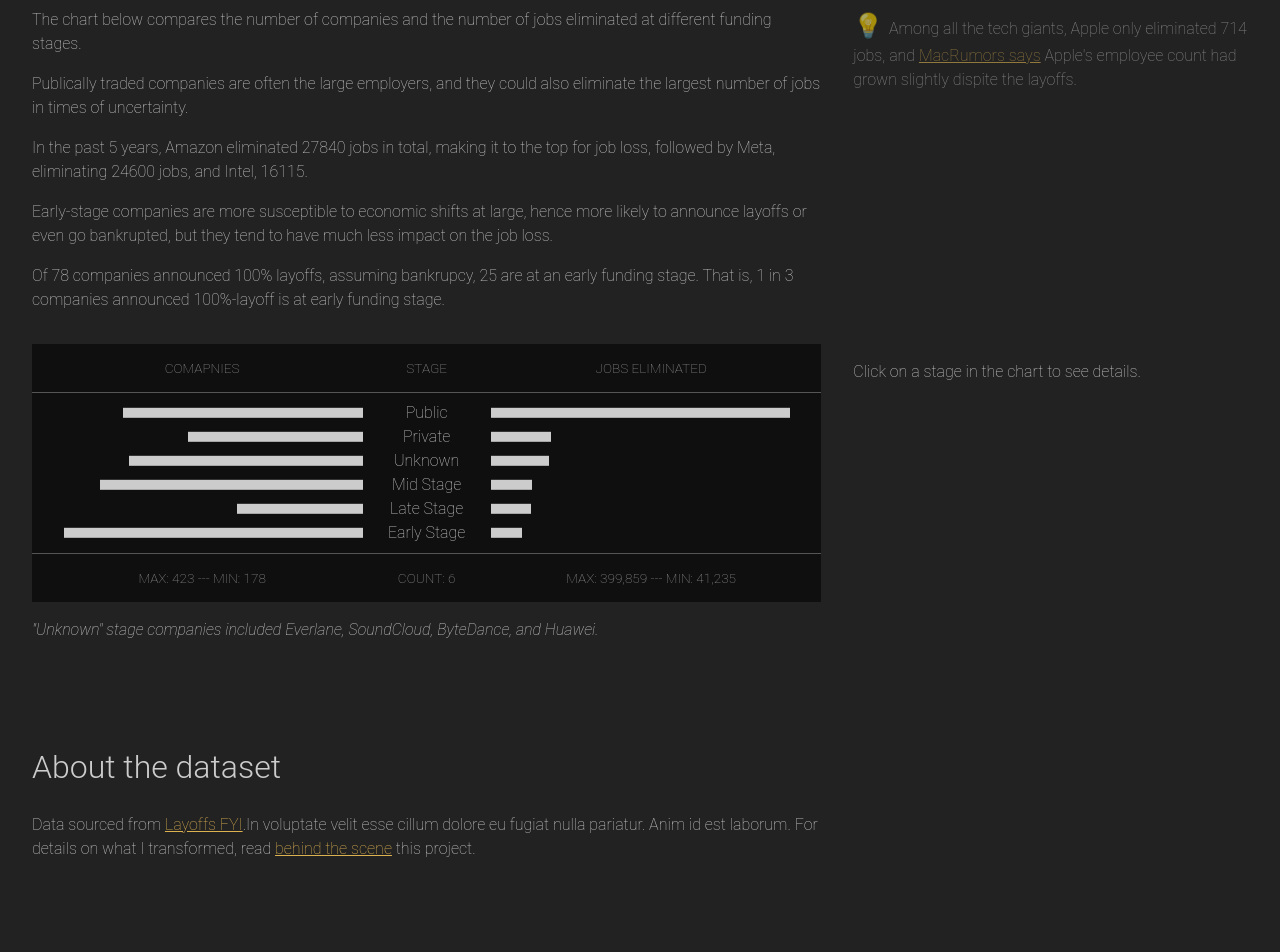
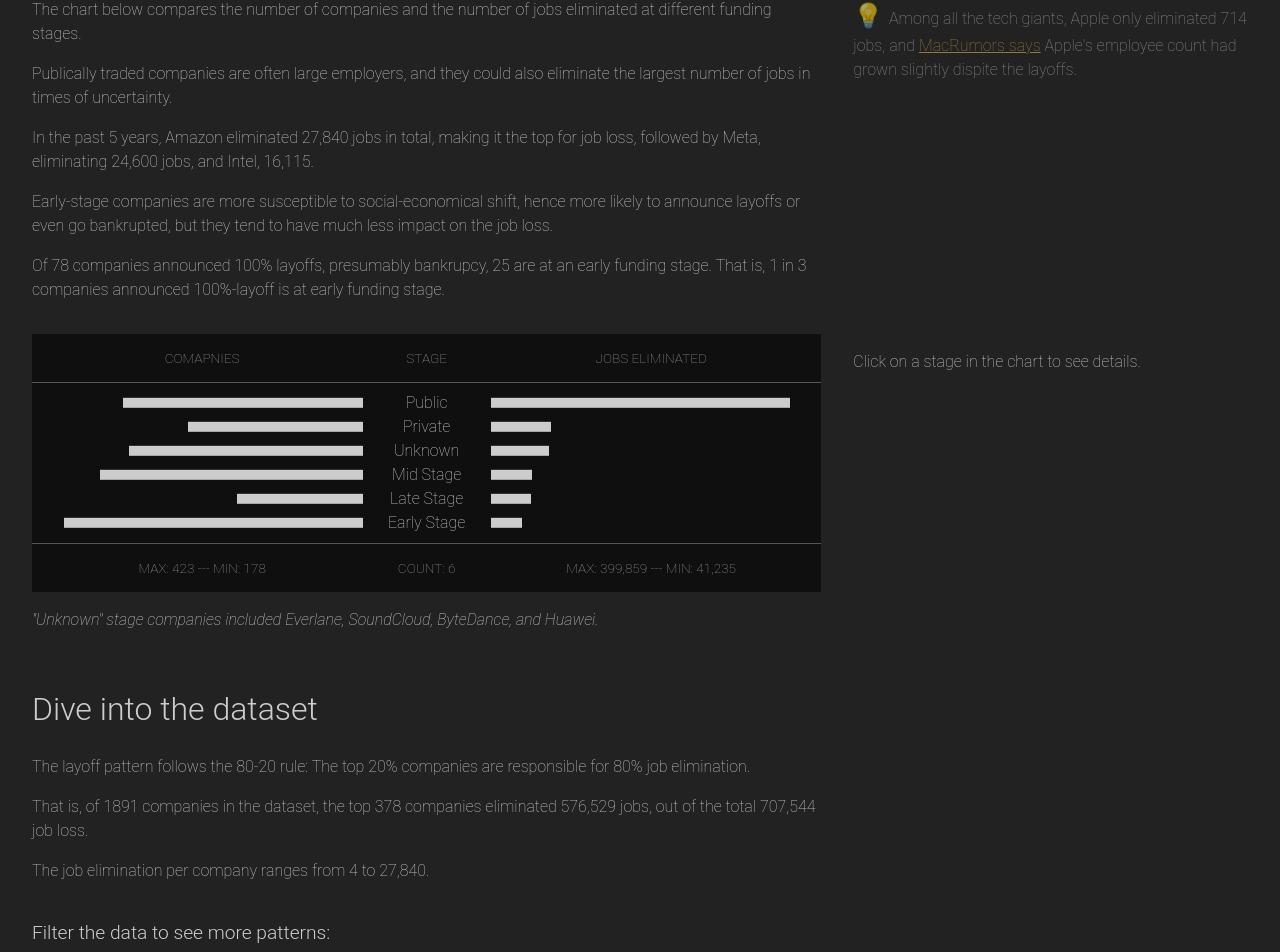
Before and after one commit to Shanfan/shanfanhuang.com, a SvelteKit app: page /projects/the-fuzzy-work in a window 1280 px wide. Shown: the part 1813-2765 px from the top of the page. Built offline with nearby package versions, Linux system fonts and the light colour scheme; a web font is replaced by a local one.

Commit message:
add the beeswarm chart back to the main narrative

```diff
--- a/src/routes/projects/the-fuzzy-work/+page.svelte
+++ b/src/routes/projects/the-fuzzy-work/+page.svelte
@@ -5,6 +5,7 @@
 	import CompanySwarm from './CompanySwarm.svelte';
 	import Bulletin from './Bulletin.svelte';
 	import ComparisonBar from './ComparisonBar.svelte';
+	import DeepDiveCompanies from './DeepDiveCompanies.svelte';
 
 	let { data } = $props();
 	const relationships = data.relationships;
@@ -20,9 +21,9 @@
 
 	// console.log(pivotMap);
 
-	function rollupByX(string) {
+	function rollupByX(string, data = layoffByCompany) {
 		const counts = d3.rollups(
-			layoffByCompany,
+			data,
 			(v) => {
 				return {
 					companies: v.length,
@@ -48,7 +49,7 @@
 <div class="grid-container">
 	<div class="main-content">
 		<h1>The Fuzzy Work</h1>
-		<h2 class="cursive">2020 ~ 2025: the nebulous shift of the tech industry</h2>
+		<h2>2020 ~ 2025: the nebulous shift of the tech industry</h2>
 		<p>
 			Between March 11, 2020 and April 16, 2025, tech companies around the globe conducted series of
 			layoffs, impacting people working in many different industries. This essay explores data
@@ -103,22 +104,23 @@
 			different funding stages.
 		</p>
 		<p>
-			Publically traded companies are often the large employers, and they could also eliminate the
+			Publically traded companies are often large employers, and they could also eliminate the
 			largest number of jobs in times of uncertainty.
 		</p>
 		<p>
-			In the past 5 years, {layoffByCompany[0].company} eliminated {layoffByCompany[0].layoff} jobs in
-			total, making it to the top for job loss, followed by {layoffByCompany[1].company},
-			eliminating {layoffByCompany[1].layoff} jobs, and {layoffByCompany[2].company}, {layoffByCompany[2]
-				.layoff}.
+			In the past 5 years, {layoffByCompany[0].company} eliminated {d3.format(',')(
+				layoffByCompany[0].layoff
+			)} jobs in total, making it the top for job loss, followed by {layoffByCompany[1].company},
+			eliminating {d3.format(',')(layoffByCompany[1].layoff)} jobs, and {layoffByCompany[2]
+				.company}, {d3.format(',')(layoffByCompany[2].layoff)}.
 		</p>
 		<p>
-			Early-stage companies are more susceptible to economic shifts at large, hence more likely to
+			Early-stage companies are more susceptible to social-economical shift, hence more likely to
 			announce layoffs or even go bankrupted, but they tend to have much less impact on the job
 			loss.
 		</p>
 		<p>
-			Of {bankrupted.length} companies announced 100% layoffs, assuming bankrupcy, {bankrupted.filter(
+			Of {bankrupted.length} companies announced 100% layoffs, presumably bankrupcy, {bankrupted.filter(
 				(d) => d.stage === 'Early Stage'
 			).length} are at an early funding stage. That is, 1 in 3 companies announced 100%-layoff is at
 			early funding stage.
@@ -147,8 +149,10 @@
 		<p>Click on a stage in the chart to see details.</p>
 	</aside>
 
+	<DeepDiveCompanies {relationships} {layoffByCompany} industries={rollupByX('industry')} />
+
 	<div style="margin-top: 3em;">
-		<h2>About the dataset</h2>
+		<h2>Closing thoughts</h2>
 		<p>
 			Data sourced from <a href="https://layoffs.fyi/" target="_blank">Layoffs FYI</a>.In voluptate
 			velit esse cillum dolore eu fugiat nulla pariatur. Anim id est laborum. For details on what I
@@ -237,5 +241,9 @@
 		.color-encoding {
 			font-size: 0.75rem;
 		}
+
+		aside {
+			grid-column: 1/1;
+		}
 	}
 </style>
--- a/src/routes/projects/the-fuzzy-work/DeepDiveCompanies.svelte
+++ b/src/routes/projects/the-fuzzy-work/DeepDiveCompanies.svelte
@@ -1,17 +1,12 @@
 <script>
 	// @ts-nocheck
 	import * as d3 from 'd3';
-	import IndustryFilter from './IndustryFilter.svelte';
+	// import IndustryFilter from './IndustryFilter.svelte';
 	import CompanySwarm from './CompanySwarm.svelte';
 	import Bulletin from './Bulletin.svelte';
-	import ComparisonBar from './ComparisonBar.svelte';
 
-	let { data } = $props();
-	const relationships = data.relationships;
-	const industries = data.industries;
-	const layoffByCompany = data.layoffByCompany;
-	const bankrupted = layoffByCompany.filter((d) => d.percentage === 100);
-	const allIndustrySelected = Array.from(industries.map((d) => d.industry));
+	let { relationships, layoffByCompany, industries } = $props();
+	const allIndustrySelected = Array.from(industries.map((d) => d.key));
 
 	const stages = ['Public', 'Private', 'Unknown', 'Early Stage', 'Mid Stage', 'Late Stage'];
 	const colors = ['#CC5456', '#88CC54', '#e4d787', '#8CD5E1', '#549ECC', '#6E94FC'];
@@ -58,31 +53,32 @@
 
 		return count;
 	}
+
+	const top20 = d3.sum(layoffByCompany.slice(0, 379), (d) => d.layoff);
+	const total = d3.sum(layoffByCompany, (d) => d.layoff);
+
+	$inspect(top20, total);
 </script>
 
 <div>
-	<h2>The beeswarm chart</h2>
-
-	<h3>Legend</h3>
+	<h2>Dive into the dataset</h2>
+	<p>
+		The layoff pattern follows the 80-20 rule: The top 20% companies are responsible for 80% job
+		elimination.
+	</p>
+	<p>
+		That is, of {layoffByCompany.length} companies in the dataset, the top {Math.round(
+			layoffByCompany.length / 5
+		)} companies eliminated {d3.format(',')(top20)} jobs, out of the total {d3.format(',')(total)} job
+		loss.
+	</p>
 
 	<p>
-		Each circle represents a company.
-		<strong>The size</strong> of the circle represent the percentage of people laid off from a company:
+		The job elimination per company ranges from {dataExtent[0]}
+		to {d3.format(',')(dataExtent[1])}.
 	</p>
-	<ul class="rLedgend" style="grid-template-columns: 1fr 1fr 1fr 1fr;">
-		<li>
-			<span style="opacity: 75%; width: {rScale(20) * 2}px; border: 1px solid white;"></span> unknown
-		</li>
-		<li><span style="width: {rScale(1) * 2}px"></span> 1%</li>
-		<li><span style="width: {rScale(50) * 2}px"></span> 50%</li>
-		<li><span style="width: {rScale(100) * 2}px"></span> 100%</li>
-	</ul>
+	<h3 style="margin: 2em 0 0">Filter the data to see more patterns:</h3>
 
-	<p>
-		The <strong>Y axis</strong> marks the number of jobs eliminated in a company, which ranges from {dataExtent[0]}
-		to {dataExtent[1]} in entire dataset.
-	</p>
-	<h3>Filters</h3>
 	<div
 		style="
 			display: grid;
@@ -129,12 +125,7 @@
 		</div>
 	</div>
 </div>
-<aside>
-	<p class="insight">
-		Of {layoffByCompany.length} companies announced layoffs, {bankrupted.length} presumably went bankrupted(100%
-		layoff).
-	</p>
-</aside>
+<aside></aside>
 
 <div id="beeswarm-graph">
 	<div
@@ -175,18 +166,21 @@
 	{/each}
 </div>
 <aside id="layoff-details">
-	<h3>Layoff details</h3>
+	<p>
+		Each circle represents a company. The circle size corresponds to the percentage of people laid
+		off from a company:
+	</p>
+	<ul class="rLedgend" style="grid-template-columns: repeat(auto-fill);">
+		<li>
+			<span style="opacity: 75%; width: {rScale(20) * 2}px; border: 1px solid white;"></span> unknown
+		</li>
+		<li><span style="width: {rScale(1) * 2}px"></span> 1%</li>
+		<li><span style="width: {rScale(50) * 2}px"></span> 50%</li>
+		<li><span style="width: {rScale(100) * 2}px"></span> 100%</li>
+	</ul>
+
 	<Bulletin company={selectedCompany} {colorScale} />
 </aside>
-<div style="margin-top: 3em;">
-	<h2>About the dataset</h2>
-	<p>
-		Data sourced from <a href="https://layoffs.fyi/" target="_blank">Layoffs FYI</a>.In voluptate
-		velit esse cillum dolore eu fugiat nulla pariatur. Anim id est laborum. For details on what I
-		transformed, read <a href="/projects/the-fuzzy-work/case-study">behind the scene</a> case study of
-		this project.
-	</p>
-</div>
 
 <style>
 	ul {
```
